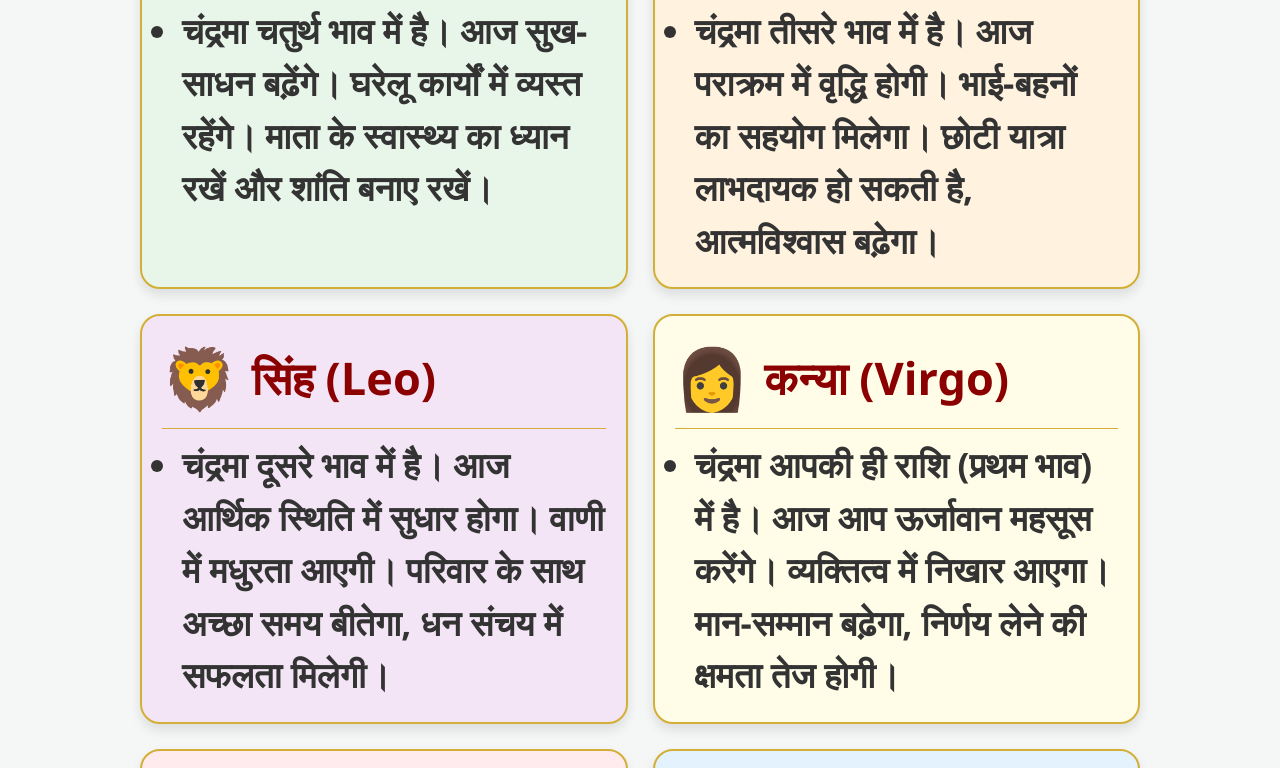
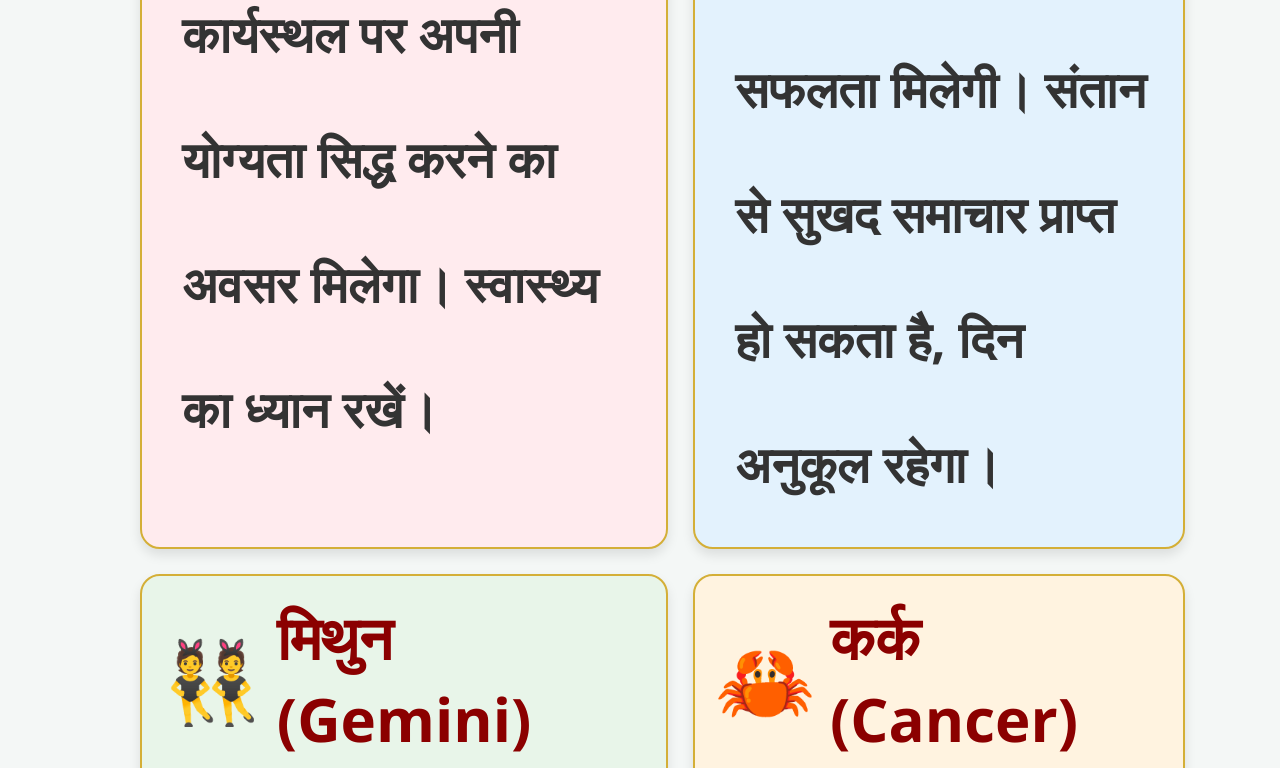
Before and after one commit to neerajsml1978-alt/Kalchakra, a plain HTML site: page index.html in a window 1280 px wide. Shown: the part 658-1426 px from the top of the page. Drawn offline with nearby package versions, Linux system fonts and the light colour scheme.

Commit message:
Update style.css

```diff
--- a/style.css
+++ b/style.css
@@ -44,17 +44,17 @@ body {
     margin-bottom: 10px;
 }
 
-.rashi-icon { font-size: 60px; margin-right: 15px; }
-.card-header h3 { margin: 0; color: #8b0000; font-size: 45px; }
+.rashi-icon { font-size: 80px; margin-right: 15px; }
+.card-header h3 { margin: 0; color: #8b0000; font-size: 60px; }
 
 .analysis-list {
     list-style-type: disc;
     padding-left: 20px;
     margin: 0;
-    font-size: 35px;
+    font-size: 50px;
     font-weight: 1000;
     color: #333;
-    line-height: 1.5;
+    line-height: 2.5;
 }
 
 @media (max-width: 600px) {
```
